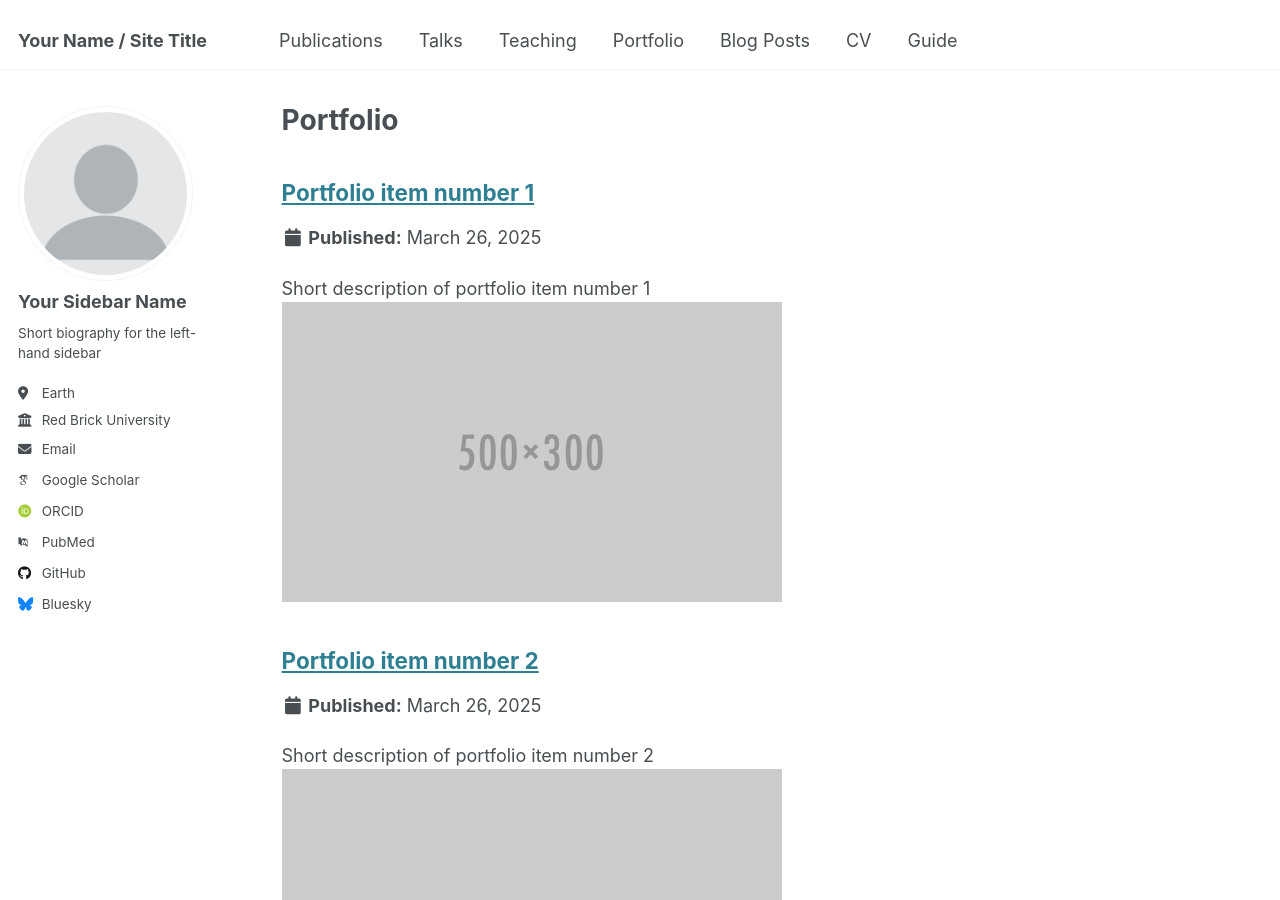
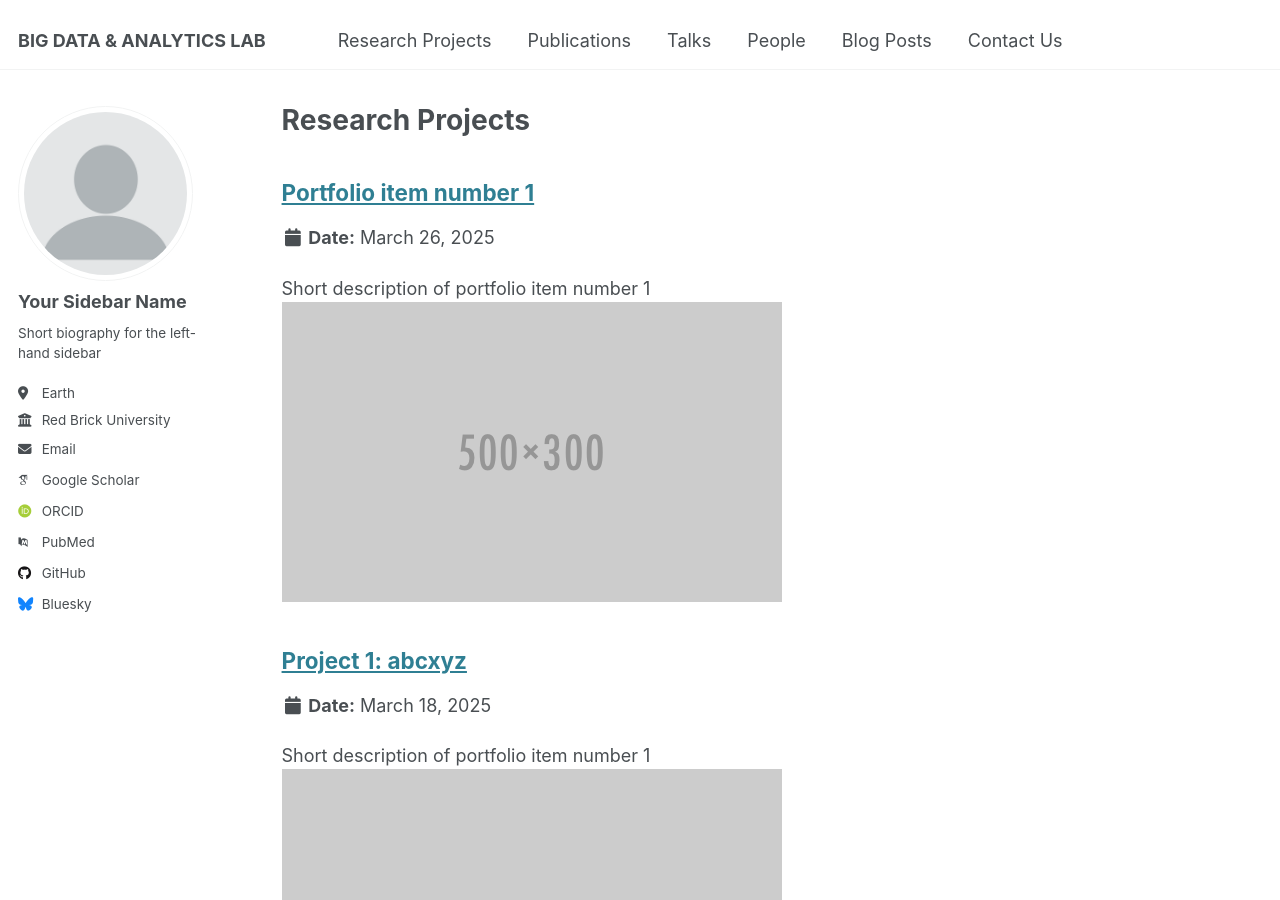
Before and after one commit to ThinhOn/bdal.github.io, a Jekyll site: the page built from _pages/projects.html, in a window 1280 px wide and 900 px high. Built offline with Jekyll 4.4.1, drawn with Linux system fonts in a browser that asks for light colours; some web fonts are replaced.

Commit message:
update people page and navigator

```diff
--- a/_config.yml
+++ b/_config.yml
@@ -9,7 +9,7 @@
 # Basic Site Settings
 locale                   : "en-US"
 site_theme               : "default"
-title                    : "Your Name / Site Title"
+title                    : "BIG DATA & ANALYTICS LAB"
 title_separator          : "-"
 name                     : &name "Your Name"
 description              : &description "personal description"
@@ -219,13 +219,15 @@ collections:
   publications:
     output: true
     permalink: /:collection/:path/
-  portfolio:
+  projects:
     output: true
     permalink: /:collection/:path/
   talks:
     output: true
     permalink: /:collection/:path/
-
+  people:
+    output: true
+    permalink: /:collection/:path/
 
 # These settings control how pages and collections are included in the site
 defaults:
@@ -265,10 +267,10 @@ defaults:
       author_profile: true
       share: true
       comments: true
-  # _portfolio
+  # _projects
   - scope:
       path: ""
-      type: portfolio
+      type: projects
     values:
       layout: single
       author_profile: true
@@ -280,6 +282,14 @@ defaults:
       type: talks
     values:
       layout: talk
+      author_profile: true
+      share: true
+  # _people
+  - scope:
+      path: ""
+      type: people
+    values:
+      layout: single
       author_profile: true
       share: true
 
--- a/_data/navigation.yml
+++ b/_data/navigation.yml
@@ -5,23 +5,20 @@
 # prevent it from being included in the site.
 
 main:
+  - title: "Research Projects"
+    url: /projects/
+
   - title: "Publications"
     url: /publications/
 
   - title: "Talks"
     url: /talks/
 
-  - title: "Teaching"
-    url: /teaching/
-
-  - title: "Portfolio"
-    url: /portfolio/
+  - title: "People"
+    url: /people/
 
   - title: "Blog Posts"
     url: /year-archive/
 
-  - title: "CV"
-    url: /cv/
-
-  - title: "Guide"
+  - title: "Contact Us"
     url: /markdown/
--- a/_data/ui-text.yml
+++ b/_data/ui-text.yml
@@ -16,7 +16,7 @@ en: &DEFAULT_EN
   meta_label                 :
   tags_label                 : "Tags:"
   categories_label           : "Categories:"
-  date_label                 : "Published:"
+  date_label                 : "Date:"
   comments_label             : "Leave a Comment"
   comments_title             : "Comments"
   more_label                 : "Learn More"
--- a/_pages/portfolio.html
+++ b/_pages/projects.html
@@ -1,13 +1,11 @@
 ---
 layout: archive
-title: "Portfolio"
-permalink: /portfolio/
+title: "Research Projects"
+permalink: /projects/
 author_profile: true
 ---
 
 {% include base_path %}
-
-
-{% for post in site.portfolio %}
+{% for post in site.projects %}
   {% include archive-single.html %}
 {% endfor %}
--- a/_portfolio/portfolio-2.html
+++ b/_projects/portfolio-1.md
@@ -1,7 +1,8 @@
 ---
-title: "Portfolio item number 2"
-excerpt: "Short description of portfolio item number 2 <br/><img src='/images/500x300.png'>"
-collection: portfolio
+title: "Portfolio item number 1"
+excerpt: "Short description of portfolio item number 1<br/><img src='/images/500x300.png'>"
+collection: projects
+permalink: /projects/projects_1
 ---
 
 This is an item in your portfolio. It can be have images or nice text. If you name the file .md, it will be parsed as markdown. If you name the file .html, it will be parsed as HTML.
```
Also changed, not shown: _drafts/post-draft.md (deleted, +0 -19 lines), _pages/people.html (added, +123 -0 lines), _people/student_1.md (renamed from _portfolio/portfolio-1.md, +4 -3 lines), _projects/project_1.md (added, +13 -0 lines).
